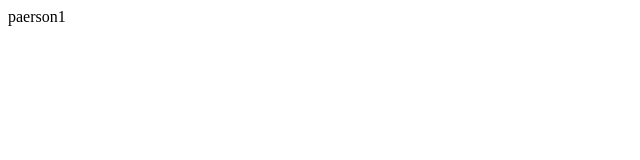
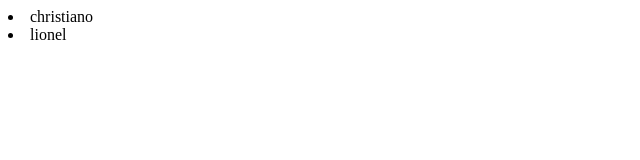
Before and after one commit to akashvermaa/amdm, a plain HTML site: page index.html in a window 1280 px wide. Shown: the whole page, without its empty margins (0-640 px from the left). Drawn offline with Linux system fonts and the light colour scheme.

Commit message:
li items are added

```diff
--- a/index.html
+++ b/index.html
@@ -5,7 +5,8 @@
 	</head>
 	<body>
 
-	paerson1
+		<li>christiano</li>
+		<li>lionel</li>
 
 	</body>
 </html>
```
